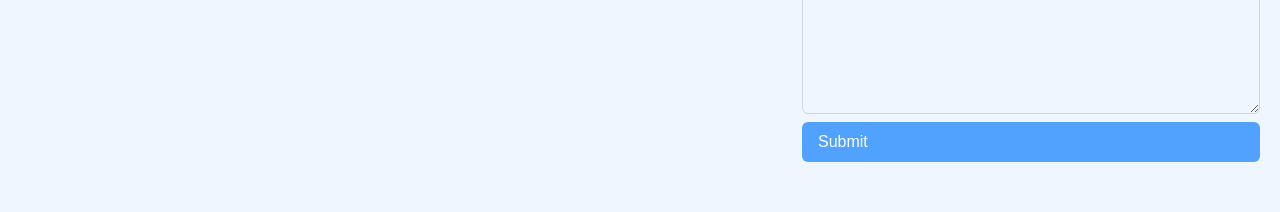
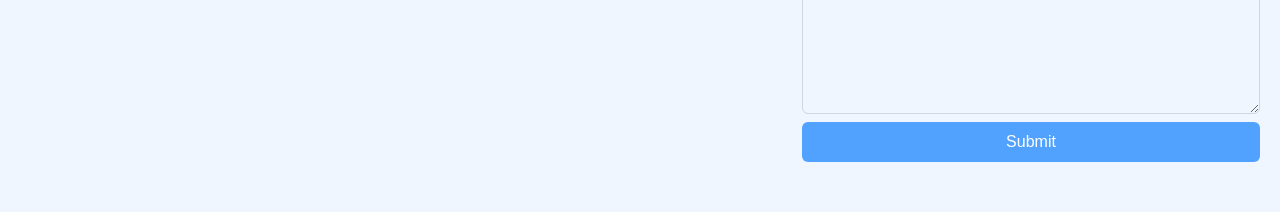
Before and after one commit to HishamAbualhaj/CarePortal, a Next.js app: page / in a window 1280 px wide. Shown: the part 3020-3232 px from the top of the page. Built offline with nearby package versions, Linux system fonts and the light colour scheme.

Commit message:
justify-center for button and icon in button component

```diff
--- a/src/components/ui/Button.tsx
+++ b/src/components/ui/Button.tsx
@@ -21,7 +21,7 @@ function Button({
         ${type === "close" ? "bg-gray-200 !text-black hover:bg-gray-300" : ""}
         ${size === "normal" ? "py-2 px-4" : ""} ${
         size === "large" ? "py-3 px-6 text-xl" : ""
-      } py-2 px-4 rounded-md text-center text-white cursor-pointer flex items-center gap-2`}
+      } py-2 px-4 rounded-md text-center text-white cursor-pointer flex items-center gap-2 justify-center`}
     >
       {icon}
       {text}
```
